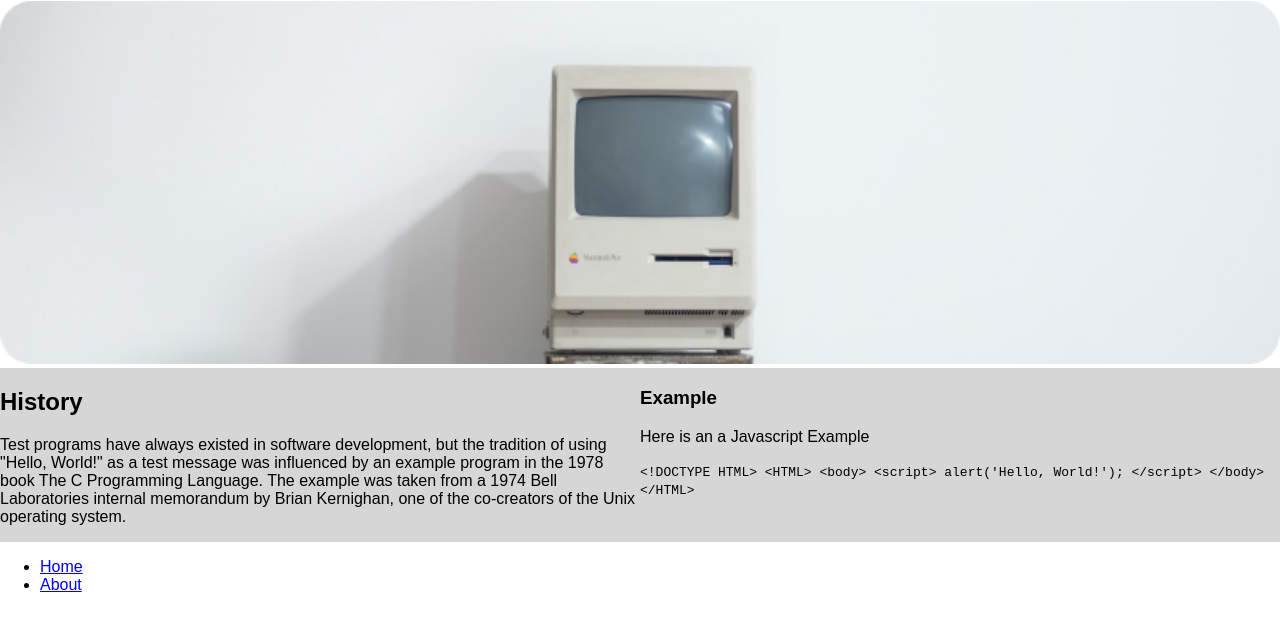
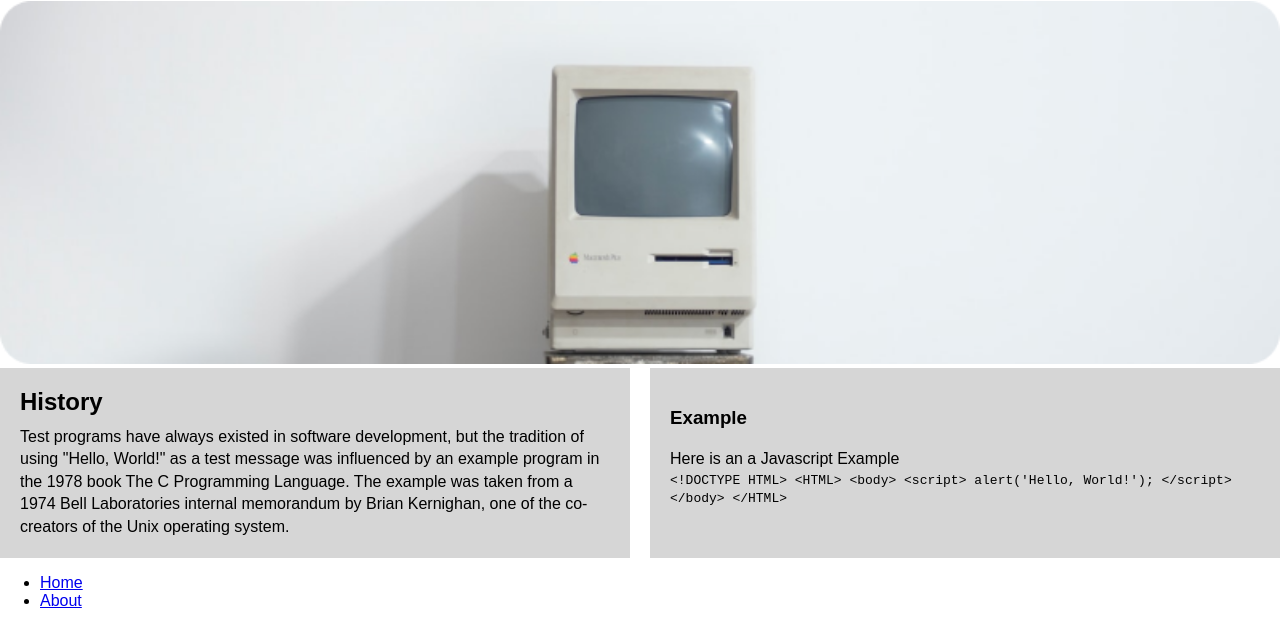
Before and after one commit to ennisjo1/boilerplate1, a plain HTML site: page index.html in a window 1280 px wide. Shown: the part 94-738 px from the top of the page. Drawn offline with Linux system fonts and the light colour scheme.

Commit message:
simple changes

```diff
--- a/screen.css
+++ b/screen.css
@@ -8,14 +8,25 @@ body{
     border-top: 15px solid #424242;
     margin: 0 auto;
 }
-.details { display:flex;
+.details {
+    display:flex;
+    gap: 20px;
+    border-radius: 20px;
 }
 .details section {
    flex-grow: 1;
    flex-basis: 0;
    background: #cccc;
+   padding: 20px;
 }
 
 img {
     width:100%;
 }
+h2{
+    margin: 0 0 10px 0;
+}
+p{
+    margin: 0;
+    line-height: 1.4em;
+}
```
